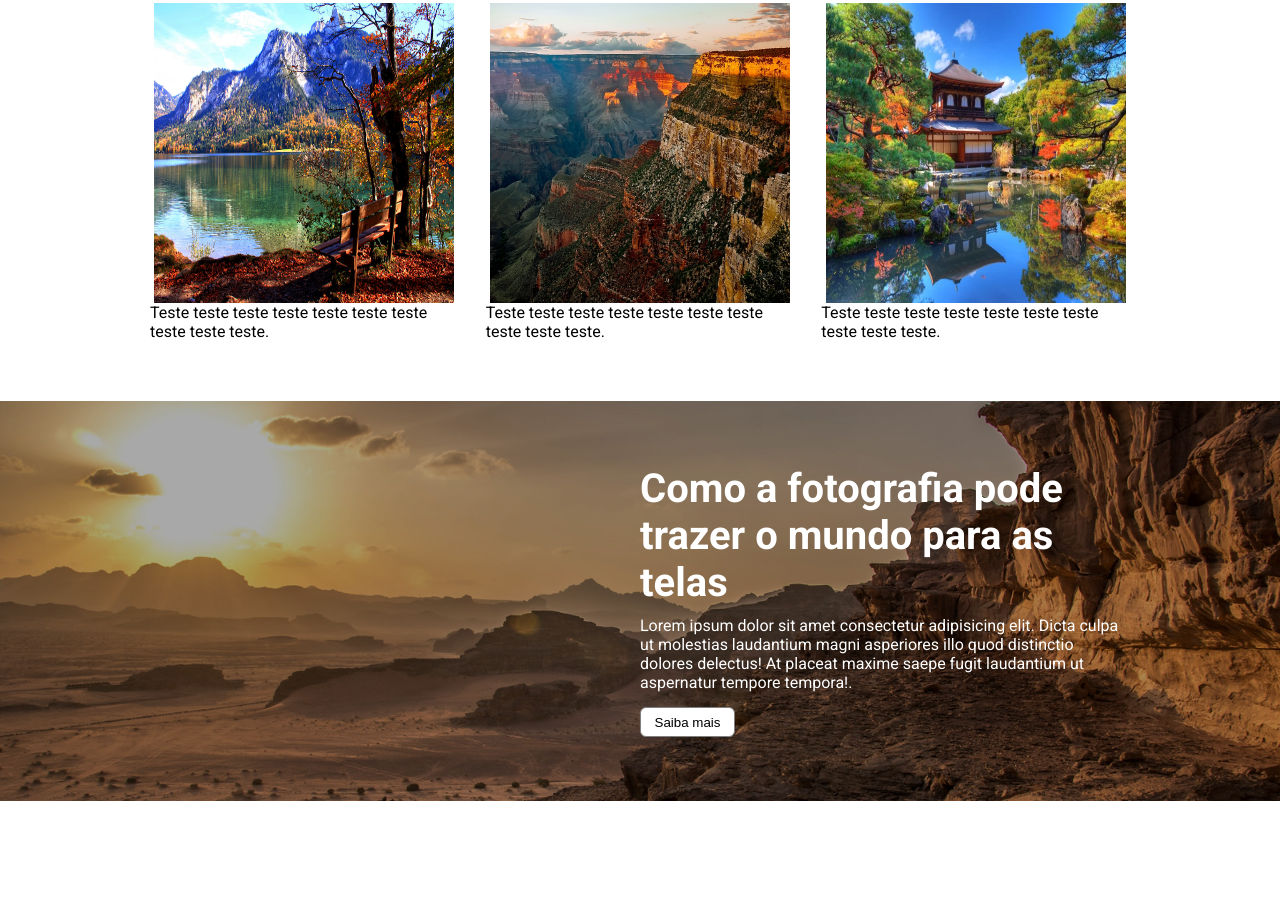
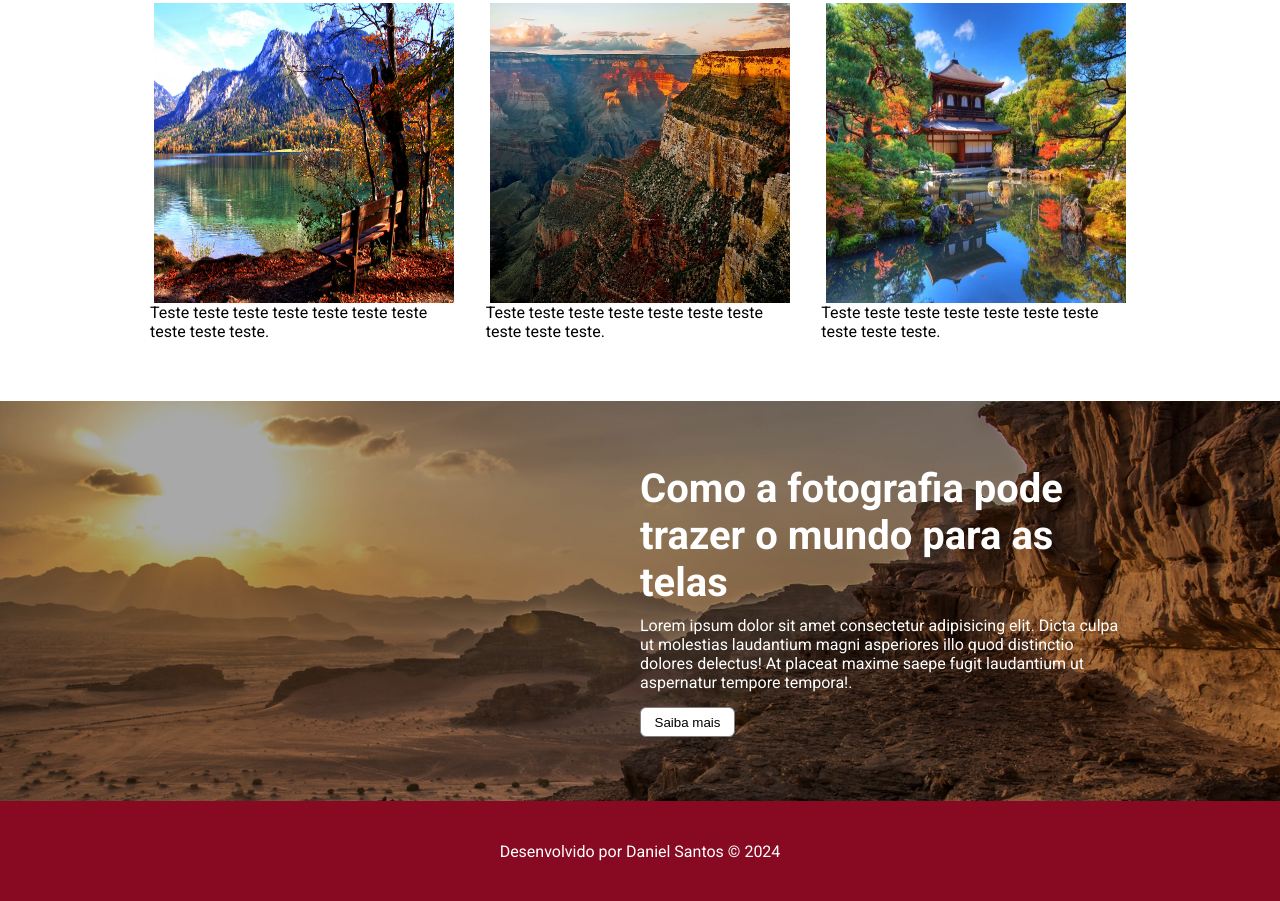
Before and after one commit to Daniel-santos941/o-inicio-do-site, a plain HTML site: page index.html in a window 1280 px wide. Shown: the part 633-1534 px from the top of the page. Before the commit the page ends 1434 px from the top, so only its background shows below. Drawn offline with Linux system fonts and the light colour scheme.

Commit message:
criação do footer do site

```diff
--- a/css/style.css
+++ b/css/style.css
@@ -174,3 +174,12 @@ a {
     margin-top: 15px;
     cursor: pointer;
 }
+
+footer {
+    height: 100px;
+    background-color: rgb(135, 9, 34);
+    color: #fff;
+    display: flex;
+    justify-content: center;
+    align-items: center;
+}
--- a/index.html
+++ b/index.html
@@ -94,7 +94,11 @@
         </div>
     </section>
     <!--RODAPÉ-->
-
+    <footer>
+        <div>
+            Desenvolvido por <a>Daniel Santos</a> &copy; 2024
+        </div>
+    </footer>
 </body>
 
 </html>
```
